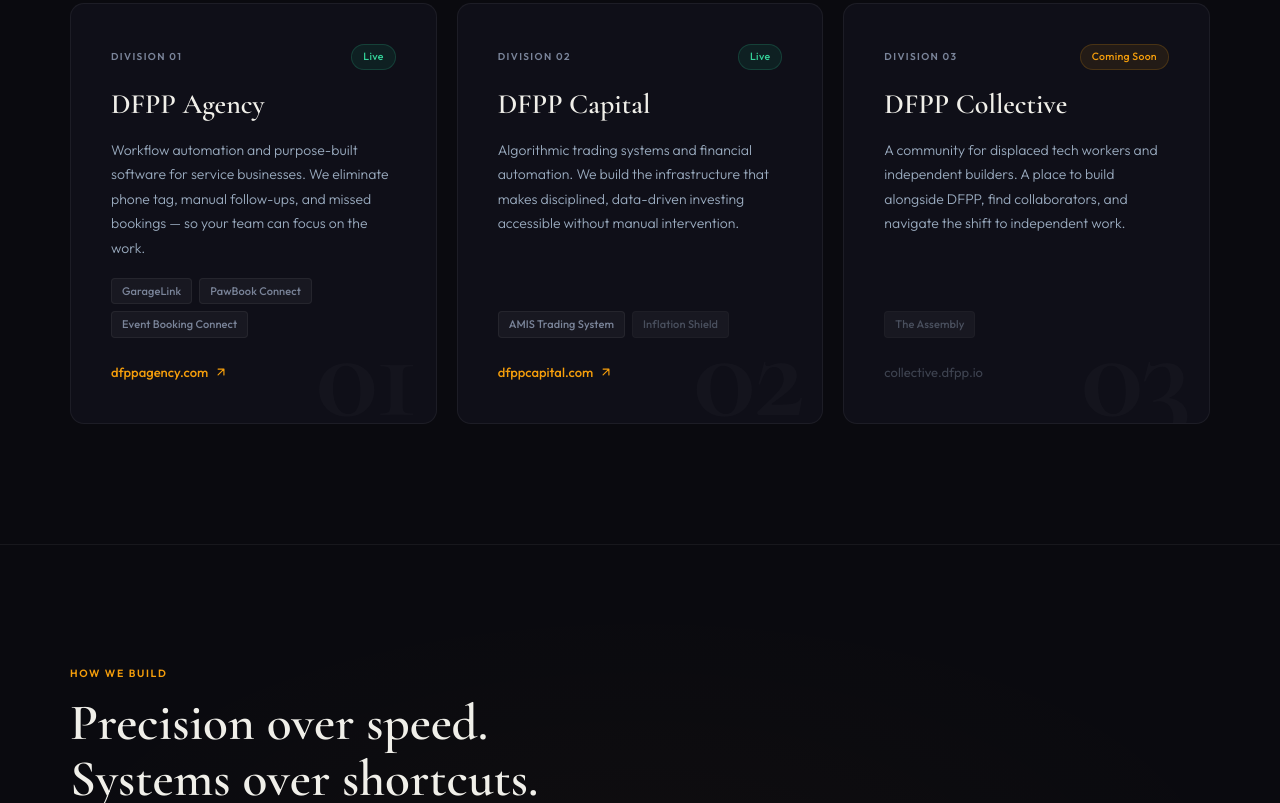
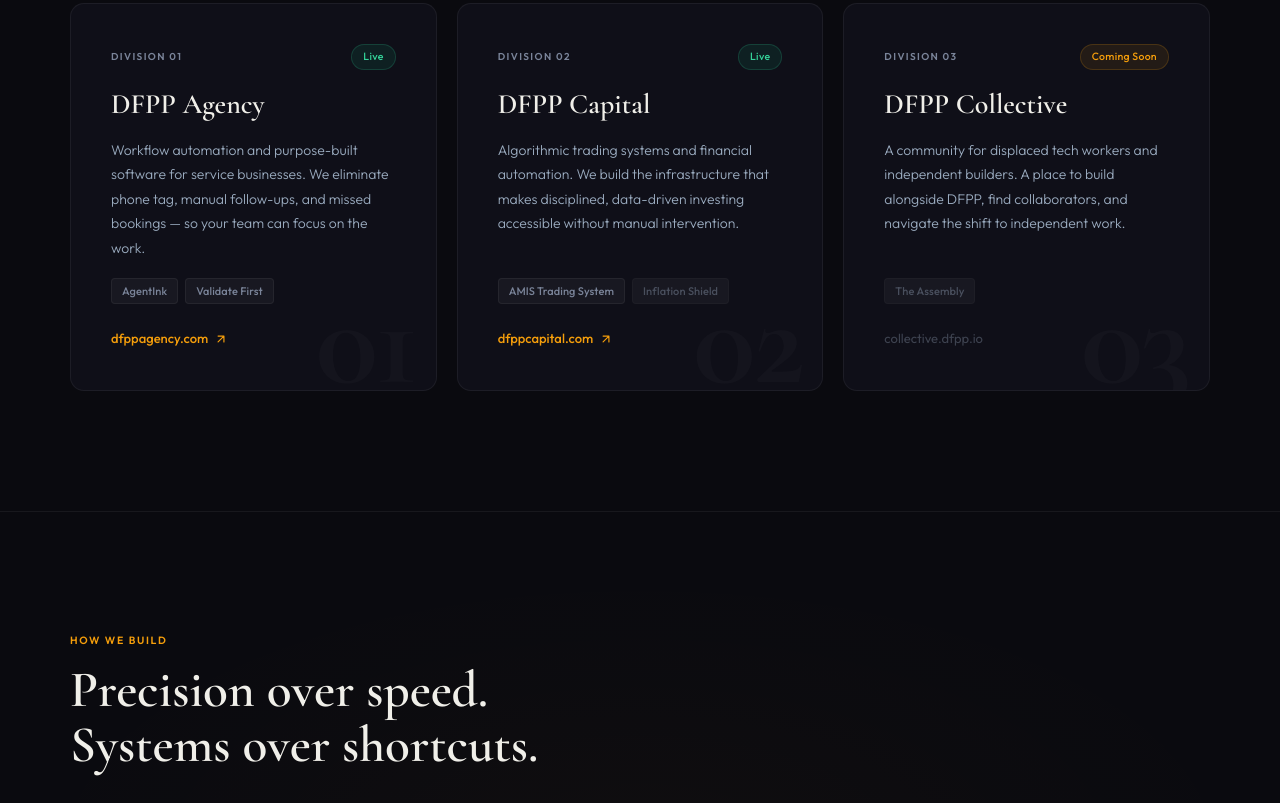
Before and after one commit to diegobkc/dfpp-io, a plain HTML site: page index.html in a window 1280 px wide. Shown: the part 1290-2093 px from the top of the page. Drawn offline with nearby package versions, Linux system fonts and the light colour scheme.

Commit message:
Update DFPP Agency card products to AgentInk and Validate First
Co-Authored-By: Claude Sonnet 4.6 <noreply@anthropic.com>

```diff
--- a/index.html
+++ b/index.html
@@ -116,9 +116,8 @@
           <h3 class="card-name">DFPP Agency</h3>
           <p class="card-desc">Workflow automation and purpose-built software for service businesses. We eliminate phone tag, manual follow-ups, and missed bookings — so your team can focus on the work.</p>
           <div class="card-products">
-            <span class="product-tag">GarageLink</span>
-            <span class="product-tag">PawBook Connect</span>
-            <span class="product-tag">Event Booking Connect</span>
+            <span class="product-tag">AgentInk</span>
+            <span class="product-tag">Validate First</span>
           </div>
           <a href="https://dfppagency.com" target="_blank" rel="noopener" class="card-link">
             dfppagency.com
```
